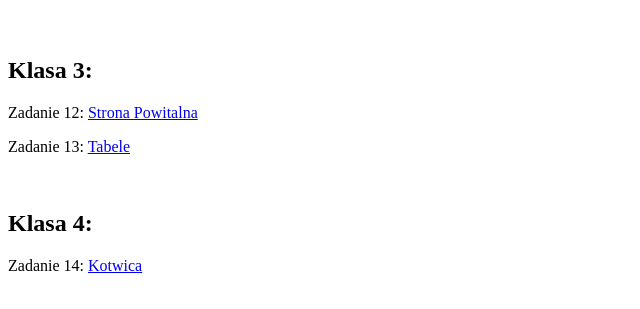
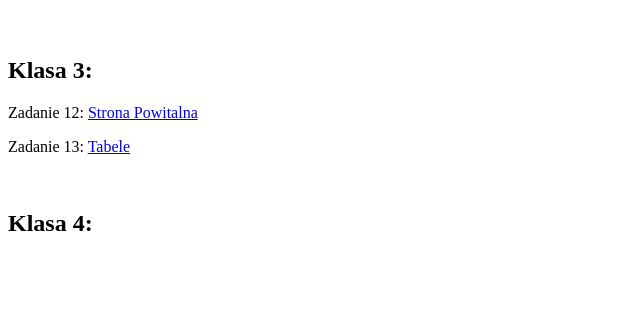
Before and after one commit to Spidereq/zadania, a plain HTML site: page index.html in a window 1280 px wide. Shown: the part 61-370 px from the top of the page, without its empty margins (0-640 px from the left). Drawn offline with Linux system fonts and the light colour scheme.

Commit message:
Update index.html

```diff
--- a/index.html
+++ b/index.html
@@ -18,10 +18,6 @@
     </p>
     <br>
     <h2>Klasa 4: </h2>
-	<p>
-        Zadanie 14:
-        <a href="https://spidereq.github.io/kotwica/">Kotwica</a>
-    </p>
 </body>
 
 </html>
```
